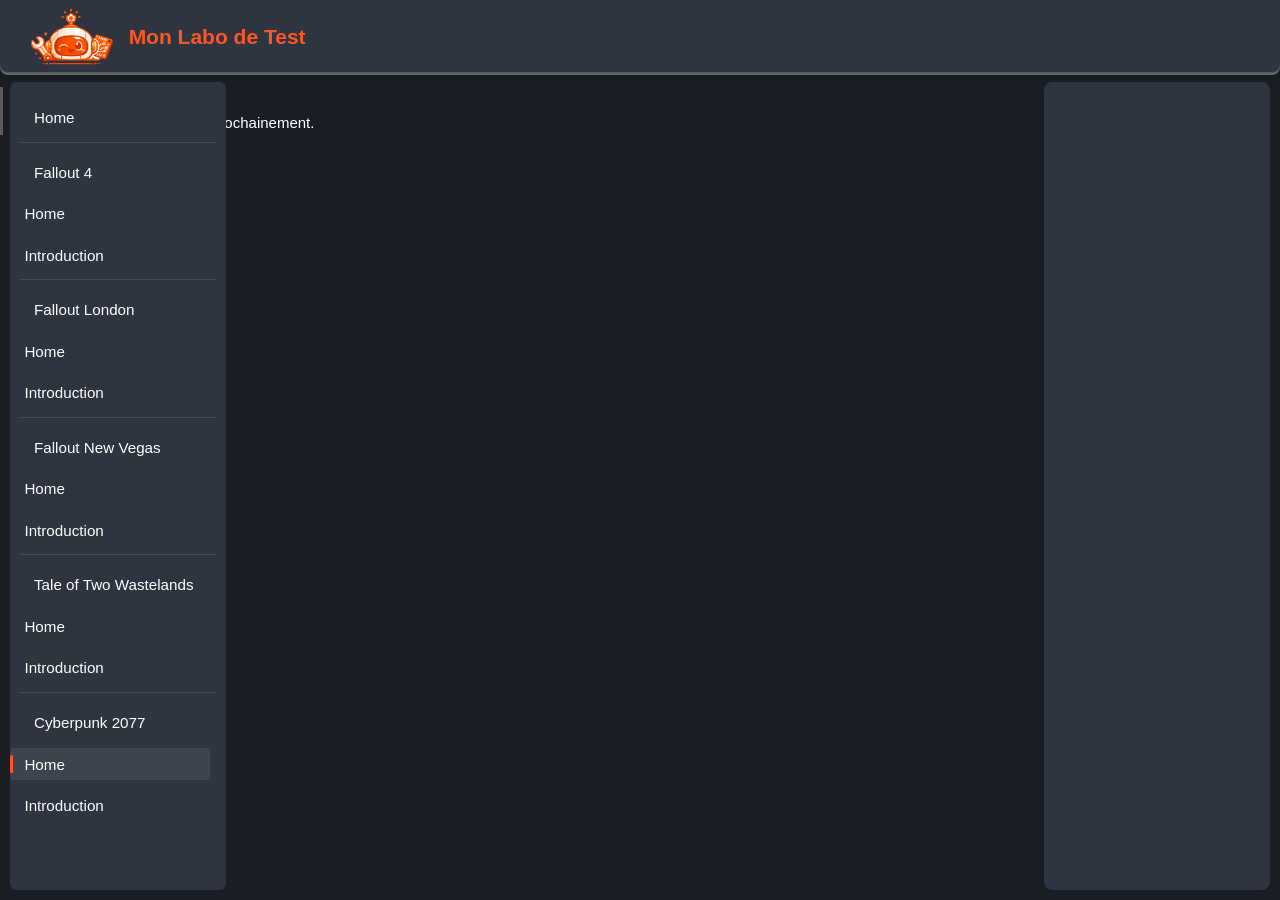
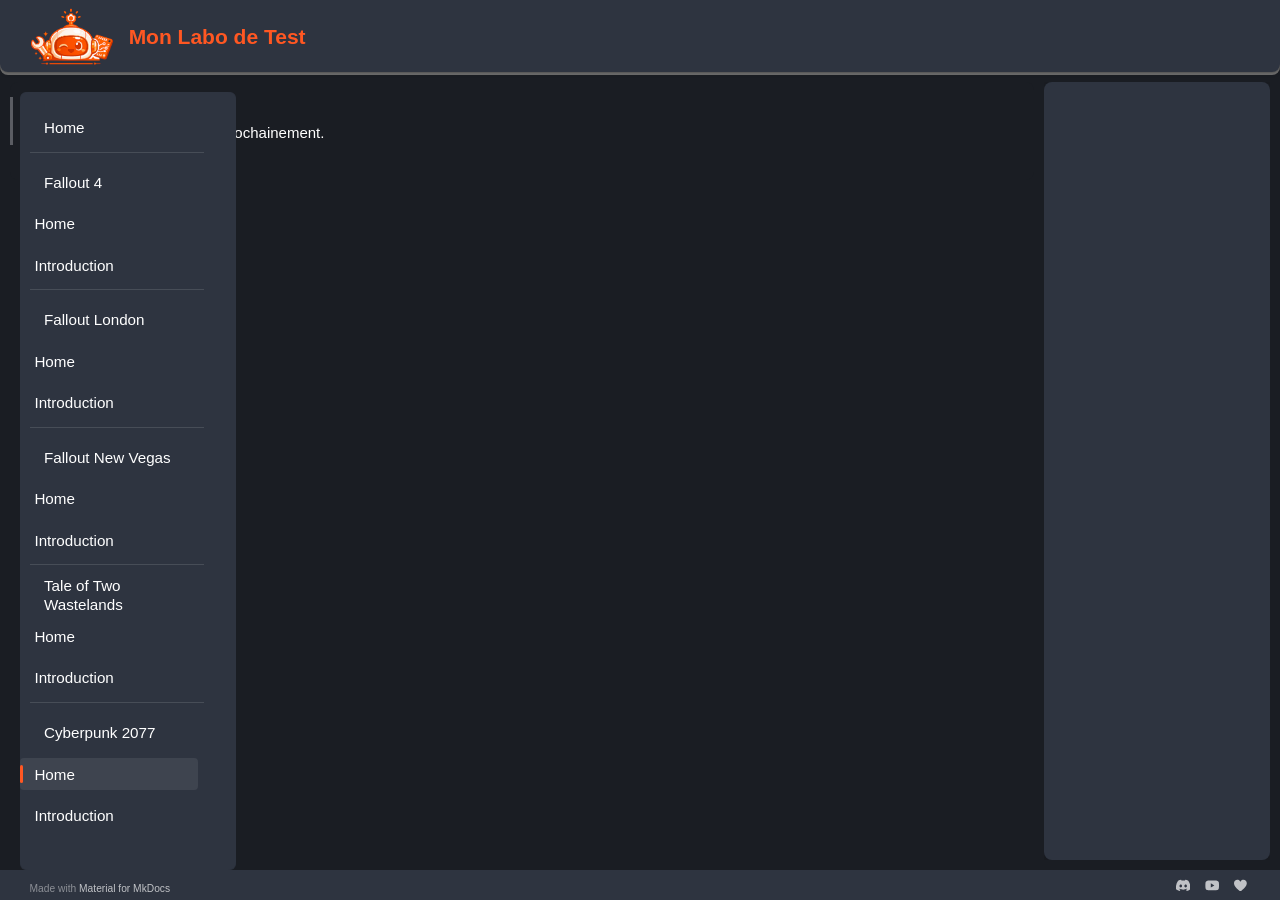
Before and after one commit to Lilevitchi/test-site, an MkDocs documentation site: the page built from docs/cyberpunk/index.md, in a window 1280 px wide and 900 px high. Built offline with MkDocs 1.6.1 and Material for MkDocs 9.7.7, drawn with Linux system fonts in a browser that asks for light colours.

Commit message:
Update extra.css

```diff
--- a/docs/stylesheets/extra.css
+++ b/docs/stylesheets/extra.css
@@ -77,8 +77,6 @@
 }
 
 body {
-  display: flex;
-  flex-direction: column;
   min-height: 100vh;
   margin: 0;
   color: var(--text-primary);
@@ -255,21 +253,10 @@
   }
 
   .md-main {
-    display: flex;
-    flex-direction: column;
-    padding-top: var(--header-height);
-    min-height: 100vh;
+    flex: 1 0 auto;
+    display: block;
+    padding-top: var(--header-height) !important;
   }
-
-  .md-content-wrapper {
-    flex: 1 0 auto;
-    display: flex;
-    margin: 0; /* pas de margin */
-    padding-left: calc(var(--sidebar-width-primary) + (var(--sidebar-gap) * 2));
-    padding-right: calc(var(--sidebar-width-secondary) + (var(--sidebar-gap) * 2));
-    padding-top: var(--sidebar-gap);
-    padding-bottom: var(--sidebar-gap);
-}
 
   .md-grid {
     max-width: 100% !important;
@@ -290,7 +277,7 @@
    ============================================================*/
 
   /* --- CONTENT — STICKY --- */
-  /*.md-content {
+  .md-content {
     background: var(--bg-page) !important;
     color: var(--text-primary);
     border-radius: var(--radius-md);
@@ -302,16 +289,24 @@
     margin-bottom: 0 !important;
     padding: 0 !important;
     padding-bottom: 20px !important;
-  }*/
+  }
 
 /* --- CONTENT — FIXED --- */
-.md-content {
-    flex: 1 0 auto;
-    background: var(--bg-page);
+  /*.md-content {
+    background: var(--bg-page) !important;
+    color: var(--text-primary);
     border-radius: var(--radius-md);
-    height: auto;
+    flex: 1;
     min-width: 0;
-}
+    position: relative !important;
+    height: auto !important;
+    margin-top: var(--sidebar-gap) !important;
+    margin-left: calc(var(--sidebar-width-primary) + (var(--sidebar-gap) * 2)) !important;
+    margin-right: calc(var(--sidebar-width-secondary) + (var(--sidebar-gap) * 2)) !important;
+    margin-bottom: 0 !important;
+    padding: 0 !important;
+    padding-bottom: 20px !important;*/
+  }
 
   .md-content__inner {
     margin: 0 !important;
@@ -346,7 +341,7 @@
 
 /* ============================================================
    SIDEBARS — FIXED
-   ============================================================ */
+   ============================================================
 
   .md-sidebar {
     position: fixed !important;
@@ -395,11 +390,11 @@
     margin: 0 !important;
     padding: 0 !important;
     overflow: visible !important;
-  }
+  }*/
 
 /* ============================================================
    SIDEBARS — STICKY
-   ============================================================
+   ============================================================*/
 
   .md-sidebar {
     position: sticky !important;
@@ -440,7 +435,7 @@
     padding: 0 !important;
     height: 100% !important;
     overflow: visible !important;
-  }*/
+  }
 
 /* ============================================================
    SIDEBAR GAUCHE
@@ -643,12 +638,11 @@
 
   .md-footer-meta {
     background-color: transparent;
-    margin: 0 !important;
+    margin-top: -3px;
   }
 
   .md-footer-meta__inner {
-    height: var(--footer-height) !important;
-    line-height: var(--footer-height) !important;
+    height: calc(var(--footer-height) + 3px);
     display: flex;
     align-items: center;
     padding: 0 20px;
```
